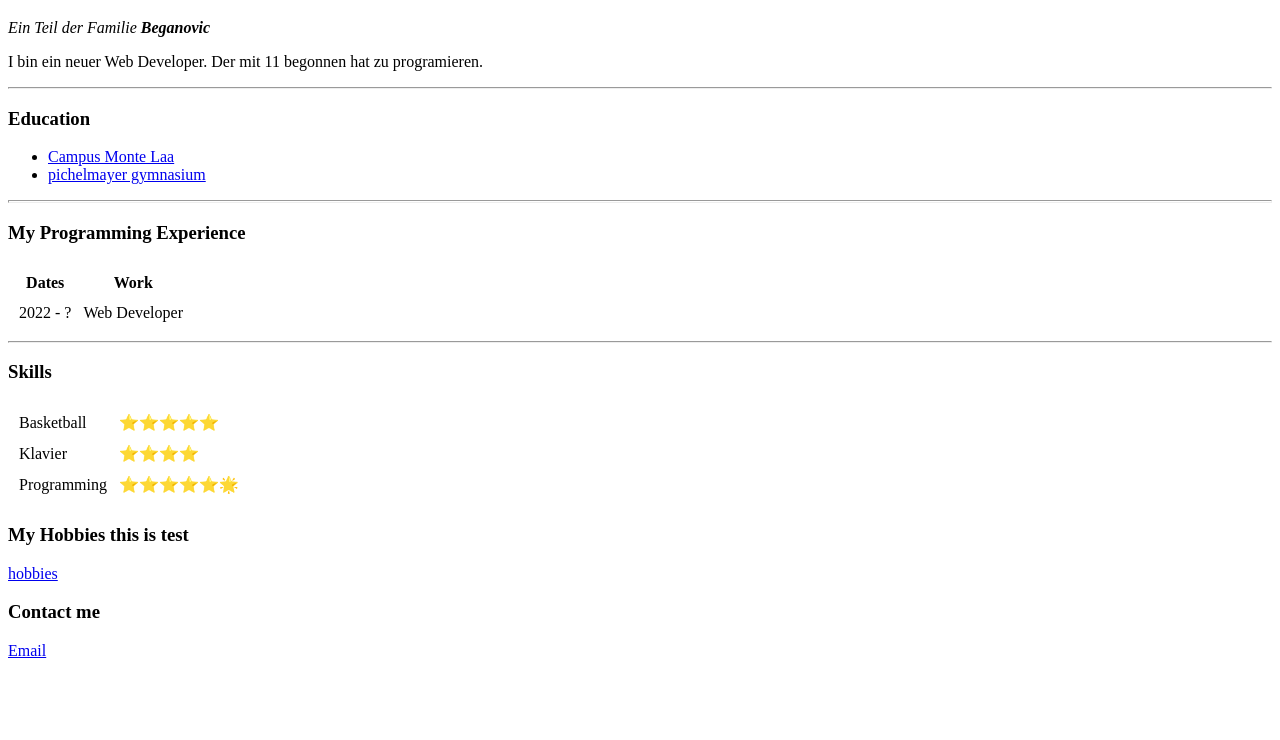
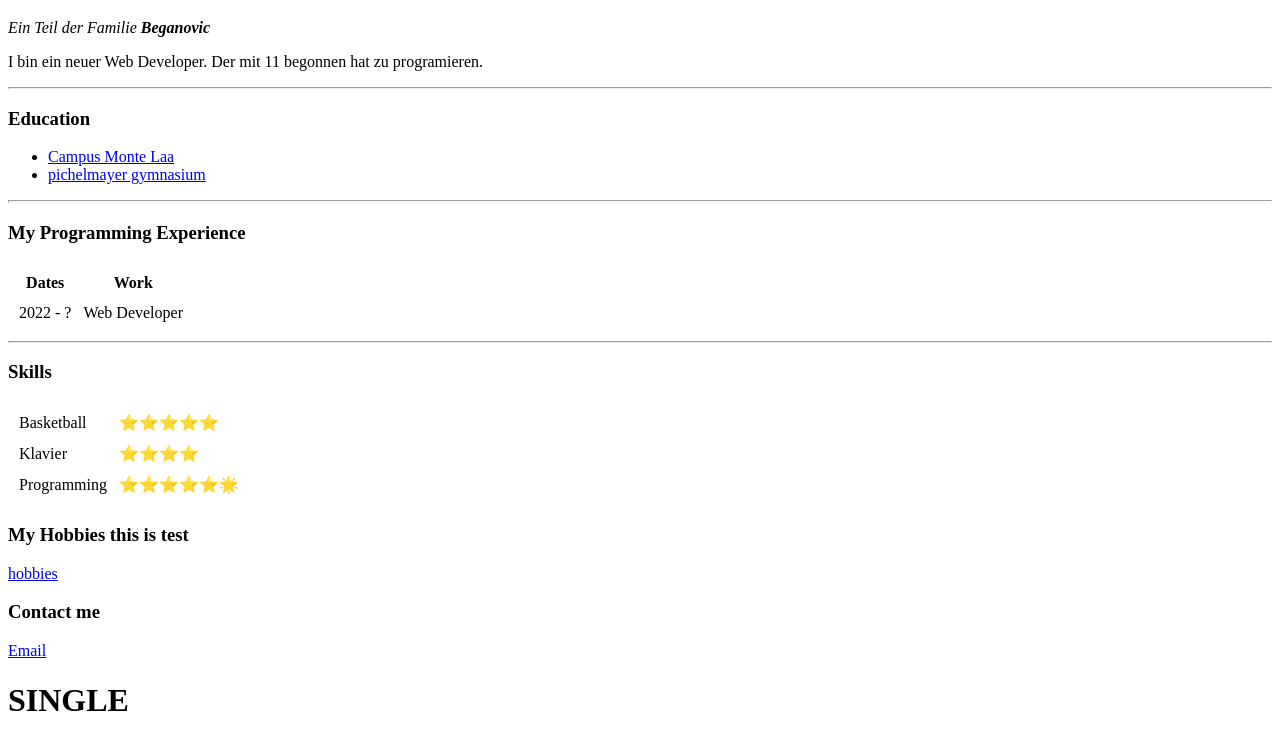
Before and after one commit to Galib88/cv, a plain HTML site: page index.html in a window 1280 px wide. Shown: the part 245-985 px from the top of the page. Before the commit the page ends 913 px from the top, so only its background shows below. Drawn offline with Linux system fonts and the light colour scheme.

Commit message:
version 3.0

```diff
--- a/index.html
+++ b/index.html
@@ -54,6 +54,8 @@
   <a href="hobbies.html">hobbies</a>
   <h3>Contact me</h3>
   <a href="contact-me.html" target="_blank">Email</a>
+  <br>
+  <h1><strong>SINGLE</strong> </h1>
 </body>
 
 </html>
```
